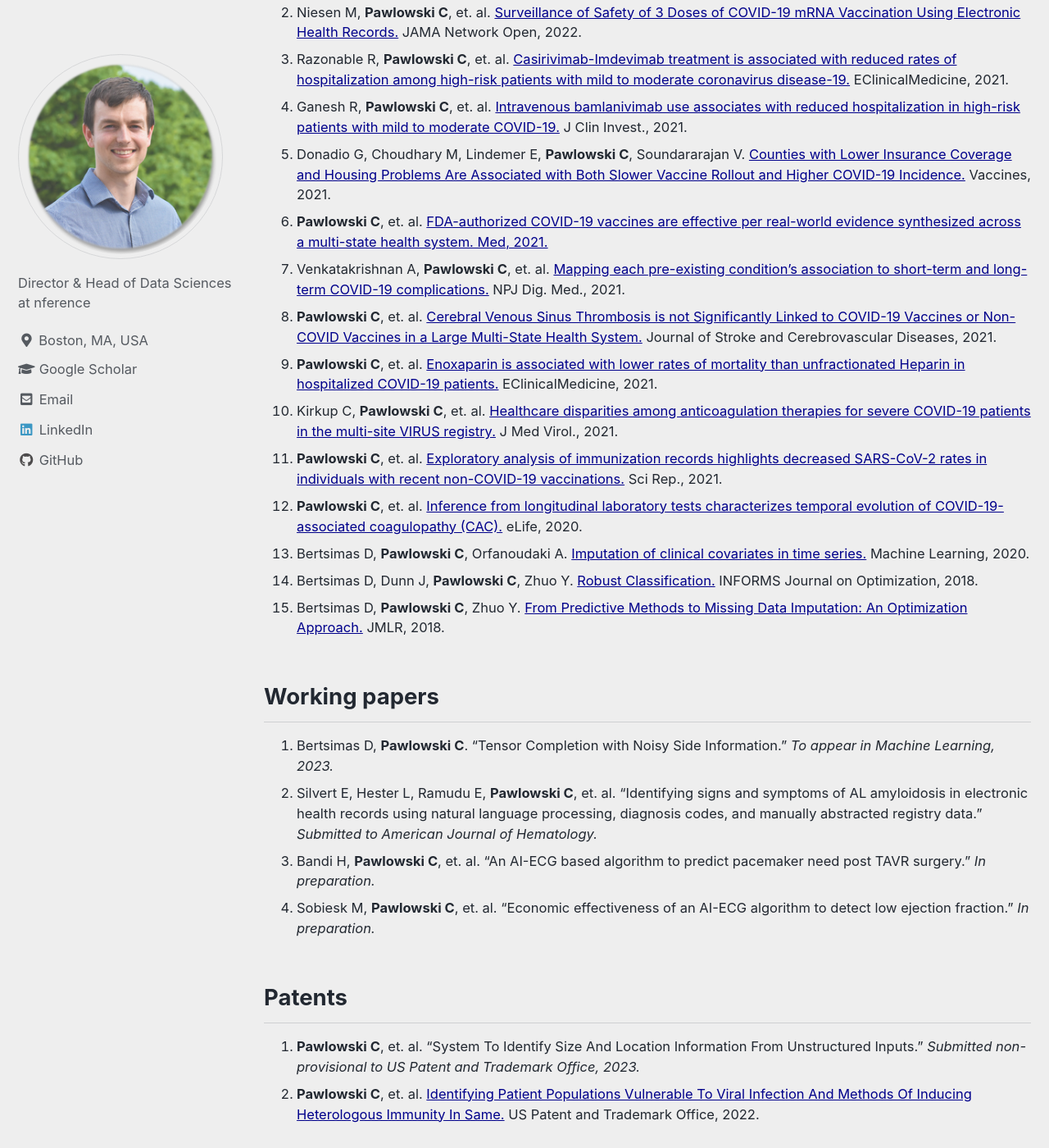
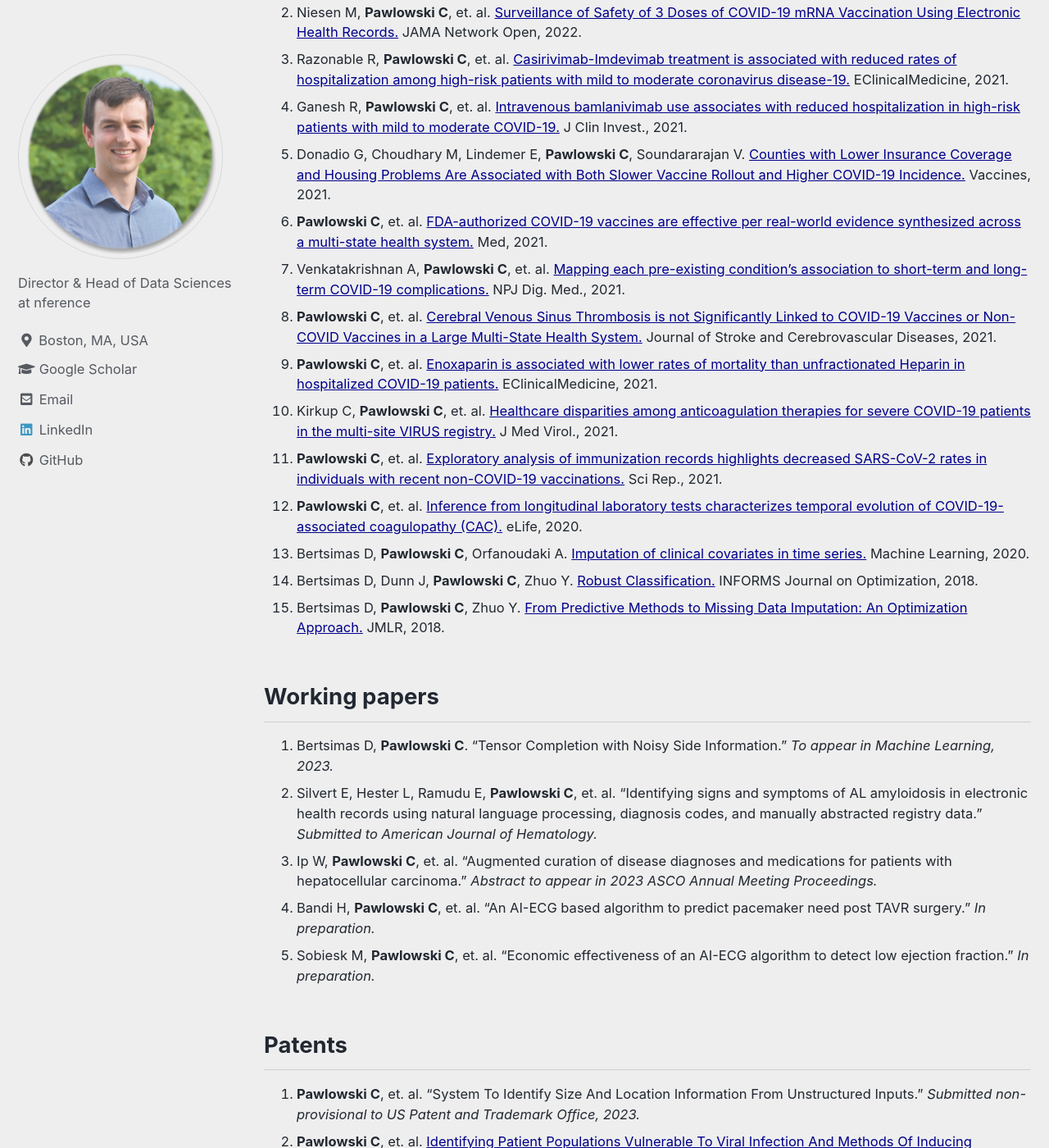
Before and after one commit to colin78/colin78.github.io, a Jekyll site: the page built from _pages/research.md, in a window 1280 px wide and 1400 px high, scrolled down 510 px. Shown: the whole window at 82% size. Built offline with Jekyll 4.4.1, drawn with Linux system fonts in a browser that asks for light colours; cached includes are drawn as plain includes.

Commit message:
updated research page and CV

```diff
--- a/_pages/research.md
+++ b/_pages/research.md
@@ -15,7 +15,7 @@ My primary research interest is to develop and apply machine learning and optimi
 3. Razonable R, **Pawlowski C**, et. al. <a href="https://pubmed.ncbi.nlm.nih.gov/34485873/">Casirivimab-Imdevimab treatment is associated with reduced rates of hospitalization among high-risk patients with mild to moderate coronavirus disease-19.</a> EClinicalMedicine, 2021.
 4. Ganesh R, **Pawlowski C**, et. al. <a href="https://pubmed.ncbi.nlm.nih.gov/34411003/">Intravenous bamlanivimab use associates with reduced hospitalization in high-risk patients with mild to moderate COVID-19.</a> J Clin Invest., 2021.
 5.	Donadio G, Choudhary M, Lindemer E, **Pawlowski C**, Soundararajan V. <a href="https://pubmed.ncbi.nlm.nih.gov/34579210/">Counties with Lower Insurance Coverage and Housing Problems Are Associated with Both Slower Vaccine Rollout and Higher COVID-19 Incidence.</a> Vaccines, 2021.
-6.	**Pawlowski C**, et. al. <a href="https://www.cell.com/med/fulltext/S2666-6340(21)00238-5">FDA-authorized COVID-19 vaccines are effective per real-world evidence synthesized across a multi-state health system. Med, 2021.
+6.	**Pawlowski C**, et. al. <a href="https://www.cell.com/med/fulltext/S2666-6340(21)00238-5">FDA-authorized COVID-19 vaccines are effective per real-world evidence synthesized across a multi-state health system.</a> Med, 2021.
 7.	Venkatakrishnan A, **Pawlowski C**, et. al. <a href="https://www.nature.com/articles/s41746-021-00484-7">Mapping each pre-existing condition’s association to short-term and long-term COVID-19 complications.</a> NPJ Dig. Med., 2021.
 8.	**Pawlowski C**, et. al. <a href="https://www.thelancet.com/journals/lanepe/article/PIIS2666-7762(22)00080-1/fulltext">Cerebral Venous Sinus Thrombosis is not Significantly Linked to COVID-19 Vaccines or Non-COVID Vaccines in a Large Multi-State Health System.</a> Journal of Stroke and Cerebrovascular Diseases, 2021.
 9.	**Pawlowski C**, et. al. <a href="https://www.thelancet.com/journals/eclinm/article/PIIS2589-5370(21)00054-7/fulltext">Enoxaparin is associated with lower rates of mortality than unfractionated Heparin in hospitalized COVID-19 patients.</a> EClinicalMedicine, 2021.
@@ -30,8 +30,9 @@ My primary research interest is to develop and apply machine learning and optimi
 ## Working papers
 1. Bertsimas D, **Pawlowski C**. "Tensor Completion with Noisy Side Information." *To appear in Machine Learning, 2023.*
 2. Silvert E, Hester L, Ramudu E, **Pawlowski C**, et. al. "Identifying signs and symptoms of AL amyloidosis in electronic health records using natural language processing, diagnosis codes, and manually abstracted registry data." *Submitted to American Journal of Hematology.*
-2. Bandi H, **Pawlowski C**, et. al. "An AI-ECG based algorithm to predict pacemaker need post TAVR surgery." *In preparation.*
-3. Sobiesk M, **Pawlowski C**, et. al. "Economic effectiveness of an AI-ECG algorithm
+3. Ip W, **Pawlowski C**, et. al. "Augmented curation of disease diagnoses and medications for patients with hepatocellular carcinoma." *Abstract to appear in 2023 ASCO Annual Meeting Proceedings.*
+4. Bandi H, **Pawlowski C**, et. al. "An AI-ECG based algorithm to predict pacemaker need post TAVR surgery." *In preparation.*
+5. Sobiesk M, **Pawlowski C**, et. al. "Economic effectiveness of an AI-ECG algorithm
 to detect low ejection fraction." *In preparation.*
 {:.small}
 
```
Also changed, not shown: minimal-mistakes-jekyll.gemspec (added), 9 other files.
